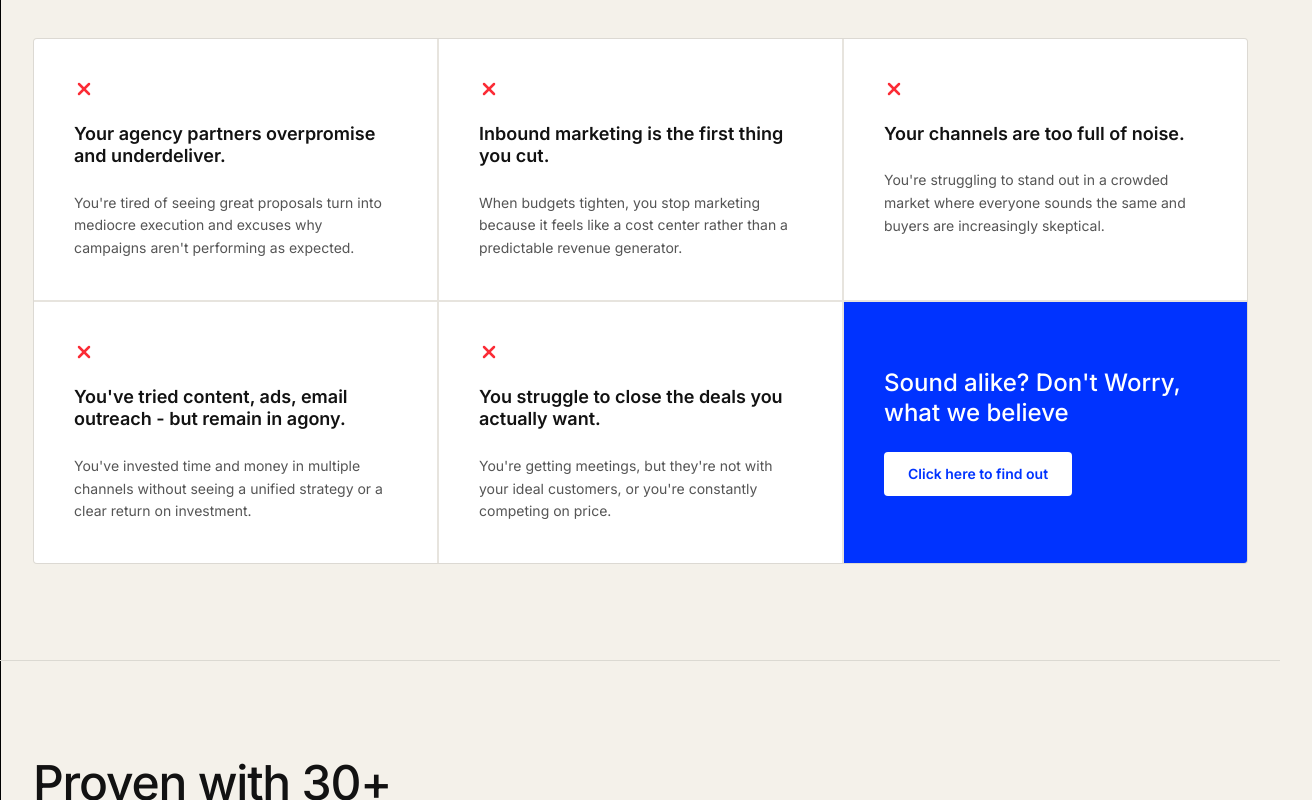
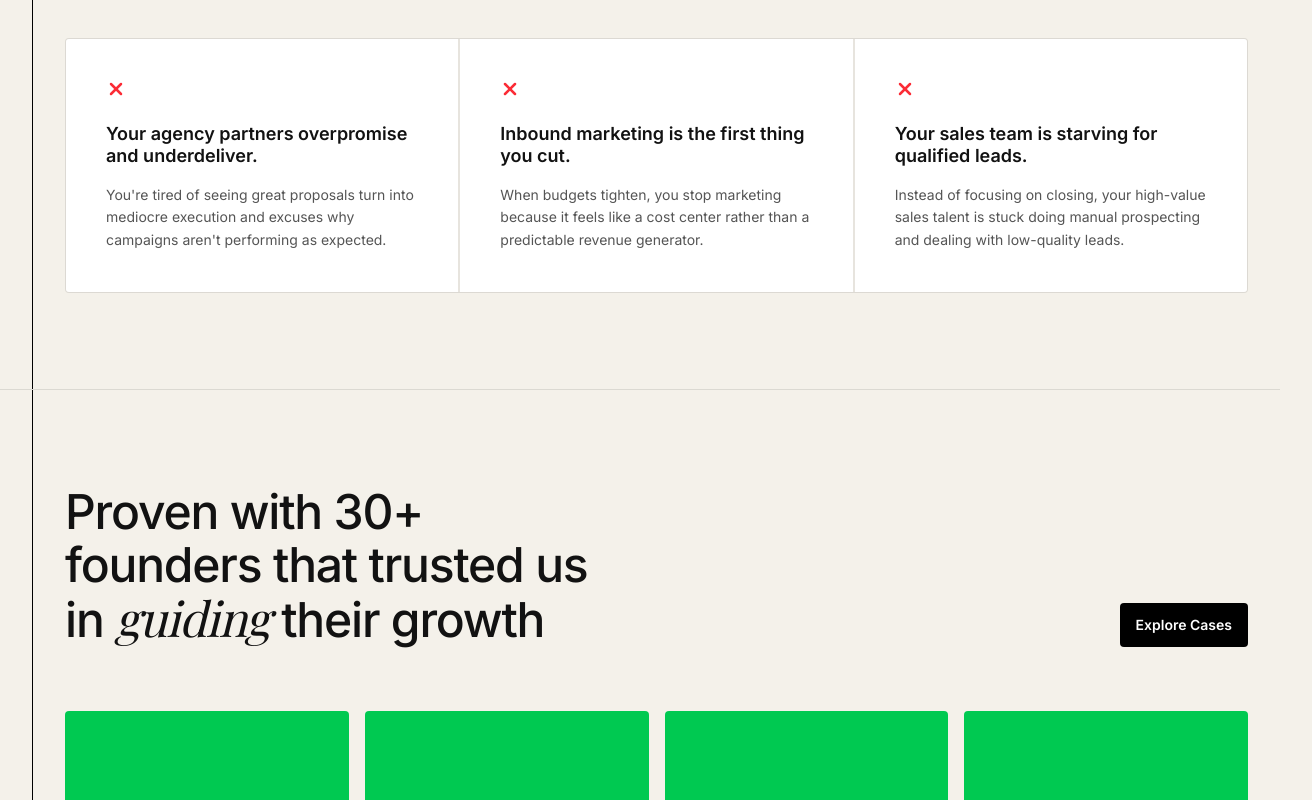
Before and after one commit to szymonr-biznes/szymon-rajski, a Next.js app: page / in a window 1280 px wide. Shown: the part 1240-2040 px from the top of the page, 1312 px wide, since content can reach past the window. Built offline with nearby package versions, Linux system fonts and the light colour scheme; a web font is replaced by a local one.

Commit message:
fix vertical line on higher resolutions

```diff
--- a/components/comparison.tsx
+++ b/components/comparison.tsx
@@ -16,8 +16,8 @@ const trustEngine = [
 
 export function Comparison() {
   return (
-    <section className="bg-[#F4F1EA] overflow-hidden flex justify-end">
-      <div className="w-full ml-3 lg:ml-0 max-w-[calc(100%-12px)] lg:max-w-[calc(50%+700px)] px-6 lg:px-8 py-32 text-center relative border-l border-black">
+    <section className="bg-[#F4F1EA] overflow-hidden">
+      <div className="w-[calc(100%-12px)] lg:w-[calc(100%-32px)] ml-3 lg:ml-8 px-6 lg:px-8 py-32 text-center relative border-l border-black">
 
         {/* Background Graphic */}
         <div className="absolute top-1/2 left-1/2 -translate-x-1/2 -translate-y-1/2 w-full max-w-[800px] h-[600px] pointer-events-none opacity-20">
--- a/components/footer-cta.tsx
+++ b/components/footer-cta.tsx
@@ -2,8 +2,8 @@ import Link from "next/link"
 
 export function FooterCTA() {
   return (
-    <section className="bg-black text-white relative overflow-hidden flex justify-end">
-      <div className="w-full ml-3 lg:ml-0 max-w-[calc(100%-12px)] lg:max-w-[calc(50%+700px)] border-l border-white pt-32 pb-48 md:pb-32 relative z-10 px-6 lg:px-8">
+    <section className="bg-black text-white relative overflow-hidden">
+      <div className="w-[calc(100%-12px)] lg:w-[calc(100%-32px)] ml-3 lg:ml-8 px-6 lg:px-8 pt-32 pb-48 md:pb-32 relative z-10 border-l border-white">
 
         {/* Bottom Horizontal Line - Adjusted for mobile stack height */}
         <div className="absolute bottom-[180px] md:bottom-[64px] left-0 w-[2000px] h-[1px] bg-white z-20" />
--- a/components/founders-gallery.tsx
+++ b/components/founders-gallery.tsx
@@ -2,8 +2,8 @@ import Link from "next/link"
 
 export function FoundersGallery() {
   return (
-    <section className="bg-[#F4F1EA] border-t border-black/10 flex justify-end">
-      <div className="w-full ml-3 lg:ml-0 max-w-[calc(100%-12px)] lg:max-w-[calc(50%+700px)] px-6 lg:px-8 py-24 border-l border-black relative">
+    <section className="bg-[#F4F1EA] border-t border-black/10">
+      <div className="w-[calc(100%-12px)] lg:w-[calc(100%-32px)] ml-3 lg:ml-8 px-6 lg:px-8 py-24 border-l border-black relative">
 
         <div className="flex flex-col md:flex-row justify-between items-end mb-16 gap-6">
           <h2 className="text-4xl md:text-5xl font-medium tracking-tight text-foreground max-w-2xl leading-[1.1]">
--- a/components/header.tsx
+++ b/components/header.tsx
@@ -60,7 +60,7 @@ export function Header() {
         isDark ? "bg-black border-b border-white" : "bg-[#F4F1EA] border-b border-black"
       }`}
     >
-      <nav className={`max-w-[1400px] w-[calc(100%-24px)] lg:w-[calc(100%-64px)] mx-auto flex items-center justify-between px-6 lg:px-8 py-4 border-l transition-colors duration-300 ${
+      <nav className={`w-full ml-3 lg:ml-8 flex items-center justify-between px-6 lg:px-8 py-4 border-l transition-colors duration-300 ${
         isDark ? "border-white" : "border-black"
       }`}>
         {/* Logo - left side */}
--- a/components/new-hero.tsx
+++ b/components/new-hero.tsx
@@ -5,8 +5,8 @@ import { motion } from "framer-motion"
 
 export function NewHero() {
   return (
-    <section className="relative overflow-hidden flex justify-end">
-      <div className="w-full ml-3 lg:ml-0 max-w-[calc(100%-12px)] lg:max-w-[calc(50%+700px)] px-6 lg:px-8 pt-24 pb-32 lg:pt-36 lg:pb-48 flex flex-col lg:flex-row items-center justify-between relative z-10 border-l border-black">
+    <section className="relative overflow-hidden">
+      <div className="w-[calc(100%-12px)] lg:w-[calc(100%-32px)] ml-3 lg:ml-8 px-6 lg:px-8 pt-24 pb-32 lg:pt-36 lg:pb-48 flex flex-col lg:flex-row items-center justify-between relative z-10 border-l border-black">
 
         {/* Left Content */}
         <div className="max-w-2xl text-left flex-1">
--- a/components/problems-grid.tsx
+++ b/components/problems-grid.tsx
@@ -10,23 +10,15 @@ const problems = [
     description: "When budgets tighten, you stop marketing because it feels like a cost center rather than a predictable revenue generator."
   },
   {
-    title: "Your channels are too full of noise.",
-    description: "You're struggling to stand out in a crowded market where everyone sounds the same and buyers are increasingly skeptical."
-  },
-  {
-    title: "You've tried content, ads, email outreach - but remain in agony.",
-    description: "You've invested time and money in multiple channels without seeing a unified strategy or a clear return on investment."
-  },
-  {
-    title: "You struggle to close the deals you actually want.",
-    description: "You're getting meetings, but they're not with your ideal customers, or you're constantly competing on price."
+    title: "Your sales team is starving for qualified leads.",
+    description: "Instead of focusing on closing, your high-value sales talent is stuck doing manual prospecting and dealing with low-quality leads."
   }
 ]
 
 export function ProblemsGrid() {
   return (
-    <section className="bg-[#F4F1EA] flex justify-end">
-      <div className="w-full ml-3 lg:ml-0 max-w-[calc(100%-12px)] lg:max-w-[calc(50%+700px)] px-6 lg:px-8 py-24 border-l border-black relative">
+    <section className="bg-[#F4F1EA]">
+      <div className="w-[calc(100%-12px)] lg:w-[calc(100%-32px)] ml-3 lg:ml-8 px-6 lg:px-8 py-24 border-l border-black relative">
 
         <div className="mb-16">
           <h2 className="text-4xl md:text-5xl font-medium tracking-tight text-foreground max-w-2xl leading-[1.1]">
@@ -44,21 +36,11 @@ export function ProblemsGrid() {
               <h3 className="text-lg font-semibold leading-tight text-foreground">
                 {problem.title}
               </h3>
-              <p className="text-sm text-muted-foreground leading-relaxed mt-2">
+              <p className="text-sm text-muted-foreground leading-relaxed">
                 {problem.description}
               </p>
             </div>
           ))}
-
-          {/* Call to action card */}
-          <div className="bg-[#0033FF] p-10 flex flex-col items-start justify-center gap-6">
-            <h3 className="text-xl md:text-2xl font-medium text-white leading-tight">
-              Sound alike? Don&apos;t Worry, what we believe
-            </h3>
-            <button className="bg-white text-[#0033FF] px-6 py-3 rounded-sm text-sm font-semibold hover:bg-gray-100 transition-colors">
-              Click here to find out
-            </button>
-          </div>
         </div>
 
       </div>
--- a/components/trust-engine.tsx
+++ b/components/trust-engine.tsx
@@ -5,8 +5,8 @@ import { motion } from "framer-motion"
 
 export function TrustEngine() {
   return (
-    <section className="bg-black text-white overflow-hidden relative flex justify-end">
-      <div className="w-full ml-3 lg:ml-0 max-w-[calc(100%-12px)] lg:max-w-[calc(50%+700px)] px-6 lg:px-8 py-32 relative z-10 border-l border-white">
+    <section className="bg-black text-white overflow-hidden relative">
+      <div className="w-[calc(100%-12px)] lg:w-[calc(100%-32px)] ml-3 lg:ml-8 px-6 lg:px-8 py-32 relative z-10 border-l border-white">
 
         <div className="flex flex-col lg:flex-row items-center justify-between">
           <div className="max-w-2xl text-left">
```
Also changed, not shown: components/testimonials.tsx (+24 -49 lines).
